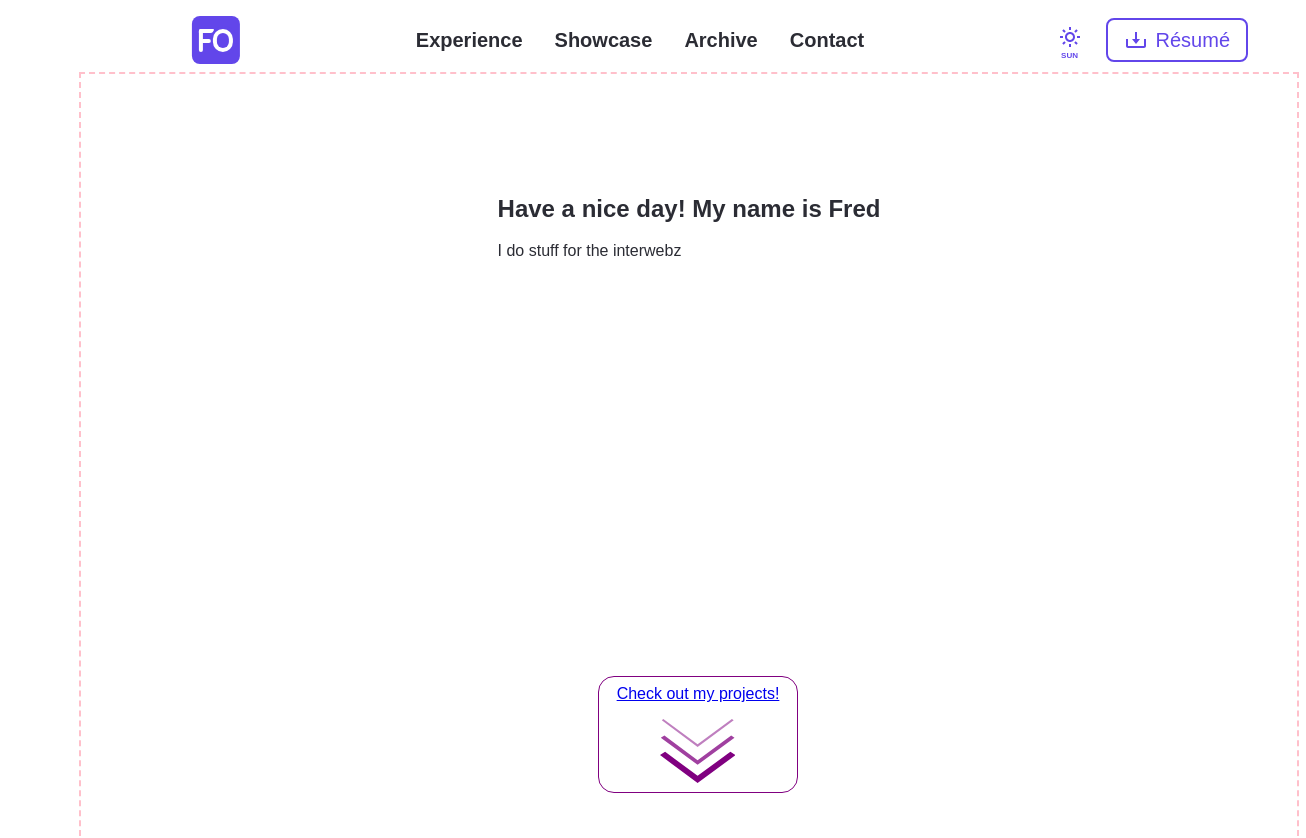
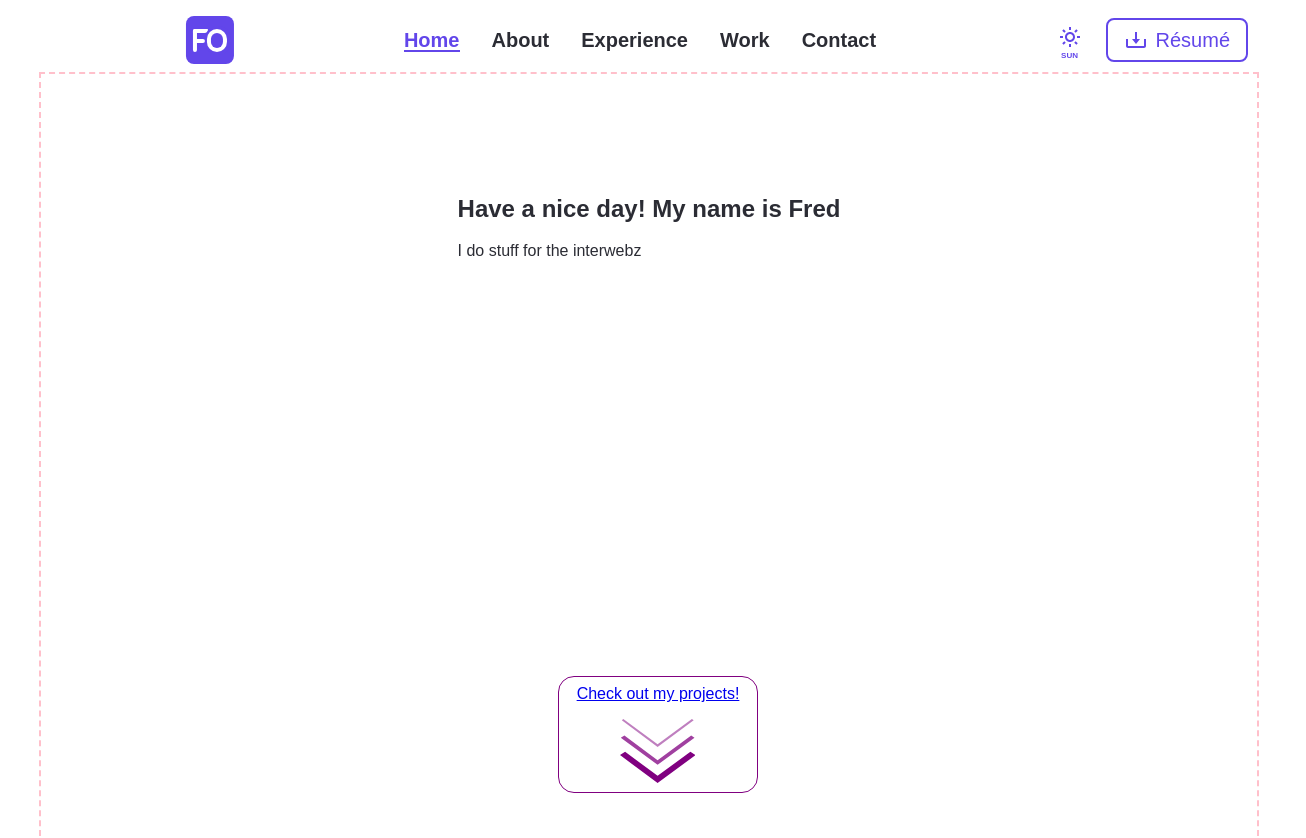
Before and after one commit to Seeru-crypto/aurora_front, a Next.js app: page / in a window 1280 px wide. Shown: the top 838 px of the page, 1306 px wide, since content can reach past the window. Built offline with nearby package versions, Linux system fonts and the light colour scheme.

Commit message:
Revived header functionality for tracking active section

```diff
--- a/src/Navigation.ts
+++ /dev/null
@@ -1,6 +0,0 @@
-export enum NAVIGATION_PATHS {
-  Experience = 'experience',
-  Showcase = 'showcase',
-  Archive = 'archive',
-  Contact = 'contact',
-}
--- a/src/components/GlobalStyles.tsx
+++ b/src/components/GlobalStyles.tsx
@@ -44,7 +44,6 @@ body {
 main {
   display: flex;
   flex-flow: column wrap;
-  margin: 0 auto;
   max-width: 1200px;
 }
 
--- a/src/components/layout/Header.tsx
+++ b/src/components/layout/Header.tsx
@@ -1,7 +1,6 @@
 import styled from "styled-components";
 import config from "../../config.json";
 import Logo from "../../icons/Logo.svg";
-import { NAVIGATION_PATHS } from "../../Navigation";
 import { setActiveSection } from "../../state/appSlice";
 import { RootState, useAppDispatch, useAppSelector } from "../../state/store";
 import ResumeLink from "../ResumeLink";
@@ -9,27 +8,29 @@ import ThemeSelector from "../ThemeSelector";
 import NavLink from "./NavLink";
 
 export default function Header(): JSX.Element {
-  const currentSection: string = useAppSelector(
-    (state: RootState) => state.app.currentSection
+  const dispatch = useAppDispatch();
+  const currentPage = useAppSelector(
+    (state: RootState) => state.app.currentPage
   );
-  const dispatch = useAppDispatch();
+
+  function isInView(pageName: string): boolean {
+    return pageName.toLowerCase() === currentPage.toLowerCase();
+  }
 
   return (
     <HeaderStyles>
       <Logo className="logo" />
       <nav className="navigation">
-        {Object.keys(NAVIGATION_PATHS).map(
-          (navigation: string, index: number) => (
-            <NavLink
-              href={`#${navigation.toLowerCase()}`}
-              key={index}
-              isActive={currentSection === navigation}
-              onClick={() => dispatch(setActiveSection(navigation))}
-            >
-              {navigation}
-            </NavLink>
-          )
-        )}
+        {config.NAVIGATION_PATHS.map((object) => (
+          <NavLink
+            href={object.key}
+            key={object.value}
+            isActive={isInView(object.value)}
+            onClick={() => dispatch(setActiveSection(object.value))}
+          >
+            {object.value}
+          </NavLink>
+        ))}
       </nav>
       <div className="controls">
         <ThemeSelector />
--- a/src/components/util/ExternalLink.tsx
+++ b/src/components/util/ExternalLink.tsx
@@ -1,5 +1,4 @@
-import React from 'react';
-import styled, { css } from 'styled-components';
+import styled, { css } from "styled-components";
 
 export interface ExternalLinkInterface {
   onClick: string;
@@ -29,6 +28,7 @@ const ButtonStyle = styled.a<{ isNavbarButton: boolean }>`
   background-color: transparent;
   color: var(--primary-color);
   cursor: pointer;
+  text-decoration: none;
   transition: var(--transition);
 
   :hover {
--- a/src/config.json
+++ b/src/config.json
@@ -1,4 +1,11 @@
 {
+    "NAVIGATION_PATHS": [
+        { "value": "Home", "key": "/" },
+        { "value": "About", "key": "#about" },
+        { "value": "Experience", "key": "#experience" },
+        { "value": "Work", "key": "#work" },
+        { "value": "Contact", "key": "#contact" }
+    ],
     "TECH_TYPES": [
         ["react", "front"],
         ["spring-boot", "back"],
--- a/src/pages/index.tsx
+++ b/src/pages/index.tsx
@@ -67,7 +67,7 @@ export default function Home({
 
   useEffect(() => {
     const intersectionCallback = (entries: IntersectionObserverEntry[]) => {
-      entries.forEach((entry) => {
+      entries.forEach((entry: IntersectionObserverEntry) => {
         if (entry.isIntersecting) {
           dispatch(setCurrentPage(entry.target.id));
         }
@@ -111,7 +111,7 @@ export default function Home({
         />
         <link rel="icon" href="/favicon.ico" />
       </Head>
-      <main className={"main"}>
+      <main className="main">
         {isToastShown && <Toast message="Added to clipboard" />}
         <LandingPage ref={landingRef} />
         <About ref={aboutRef} />
```
Also changed, not shown: src/components/ResumeLink.tsx (+5 -4 lines), src/components/experience/Experience.tsx (+5 -5 lines), src/components/layout/layout.tsx (deleted, +0 -21 lines), src/components/layout/navbar.tsx (+17 -16 lines), src/components/work/Work.tsx (+9 -14 lines), src/layout/Layout.tsx (+13 -9 lines). Lines whose indentation alone changed are shown as unchanged.
